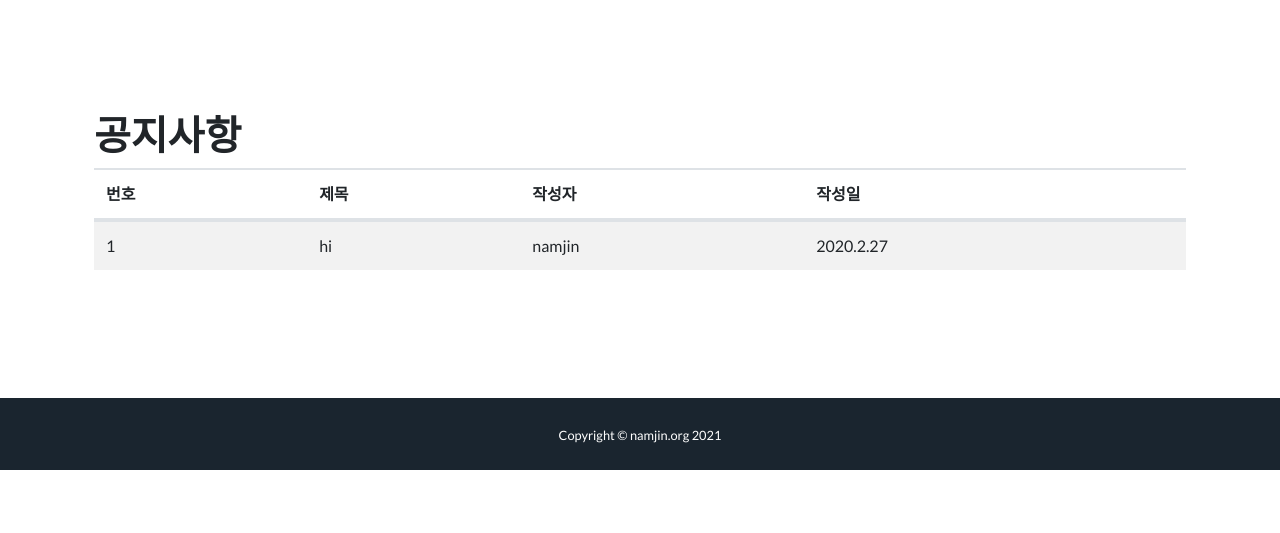
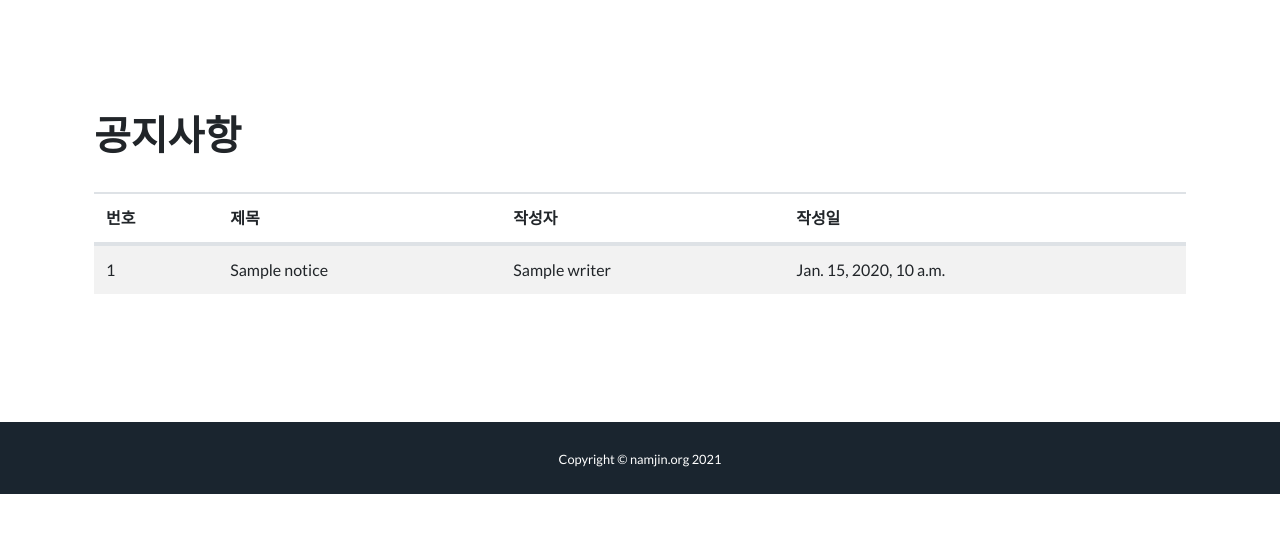
Before and after one commit to nam2934/Squadroom, a Django app: template mainpage/templates/notice.html in a window 1280 px wide. Shown: the part 104-637 px from the top of the page. Run offline with Django 3.2, Linux system fonts and the light colour scheme; the template is opened without the code that fills it: most values are stand-ins (such as "Sample title", 1, 10 or a date in 2020); some libraries are stand-ins or nearby versions.

Commit message:
make notice list view

```diff
--- a/mainpage/templates/notice.html
+++ b/mainpage/templates/notice.html
@@ -4,7 +4,7 @@
 {% block content %}
     <div class="container my-3 masthead">
         <h1>공지사항</h1>
-
+        <br>
         <table class="table table-striped table-hover">
         <thead>
             <tr>
@@ -12,10 +12,18 @@
             </tr>
         </thead>
         <tbody>
-            <tr>
-                <td>1</td><td>hi</td><td>namjin</td><td>2020.2.27</td>
-            </tr>
+        {% if notice_list %}
+        {% for notice in notice_list %}
+                <tr>
+                    <td>{{ notice.id }}</td><td>{{ notice.title }}</td><td>{{ notice.writer }}</td><td>{{ notice.pub_date }}</td>
+                </tr>
+            {% endfor %}
+        {% else %}
+        {% endif %}
         </tbody>
       </table>
+        {% if not notice_list %}
+            <h3 class="text-center">no notice</h3>
+        {% endif %}
     </div>
 {% endblock content %}
--- a/mainpage/urls.py
+++ b/mainpage/urls.py
@@ -6,5 +6,5 @@ urlpatterns = [
     path('', views.index, name='index'),
     path('login/', auth_views.LoginView.as_view(template_name='login.html'), name='login'),
     path('logout/', auth_views.LogoutView.as_view(), name='logout'),
-    path('notice/', views.notice, name='notice'),
+    path('notice/', views.NoticeListView.as_view(), name='notice'),
 ]
--- a/mainpage/views.py
+++ b/mainpage/views.py
@@ -1,7 +1,13 @@
 from django.shortcuts import render
+from django.views import generic
+from mainpage.models import Notice
 
 def index(request):
     return render(request, "index.html")
 
 def notice(request):
     return render(request, "notice.html")
+
+class NoticeListView(generic.ListView):
+    model = Notice
+    template_name = "notice.html"
```
